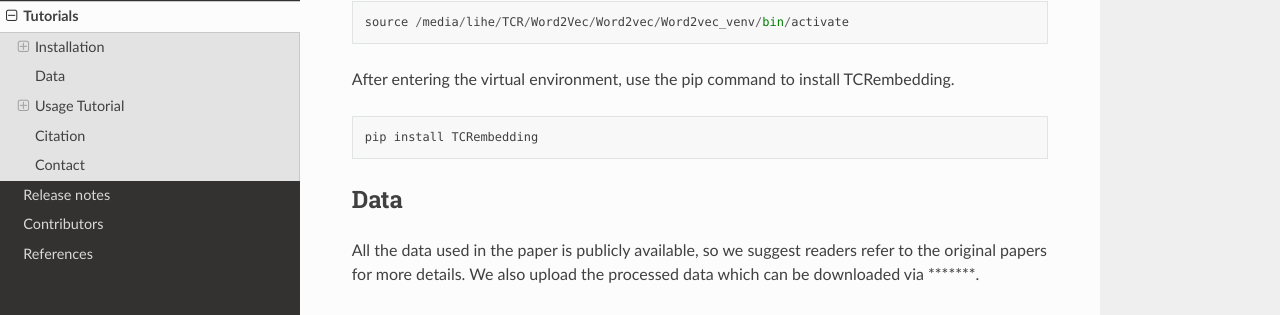
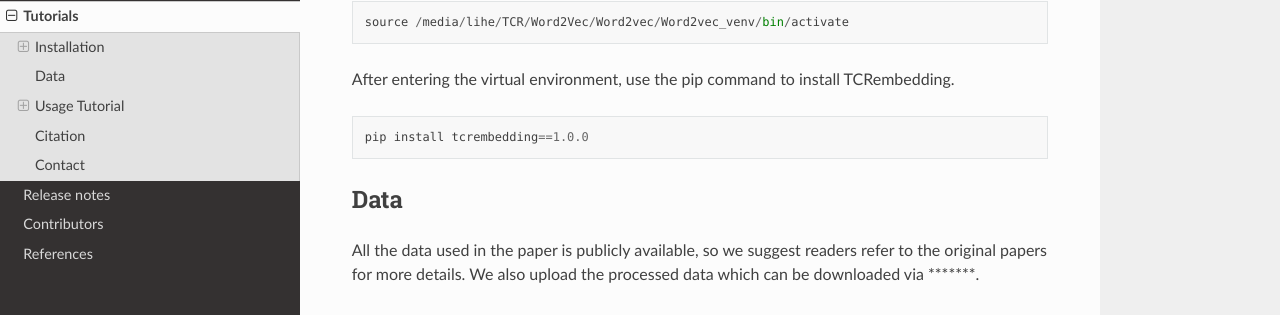
Before and after one commit to deepomicslab/TCREmbedding, a Sphinx documentation site: the page built from docs/tutorials.md, in a window 1280 px wide and 900 px high, scrolled down 959 px. Shown: the part 130-445 px from the top of the window. Built offline with Sphinx 7.4.7 and the Read the Docs theme 2.0.0, drawn with Linux system fonts in a browser that asks for light colours.

Commit message:
Update tutorials.md

````diff
--- a/docs/tutorials.md
+++ b/docs/tutorials.md
@@ -41,7 +41,7 @@ source /media/lihe/TCR/Word2Vec/Word2vec/Word2vec_venv/bin/activate
 After entering the virtual environment, use the pip command to install TCRembedding.
 
 ```
-pip install TCRembedding
+pip install tcrembedding==1.0.0
 ```
 
 ## Data
````
